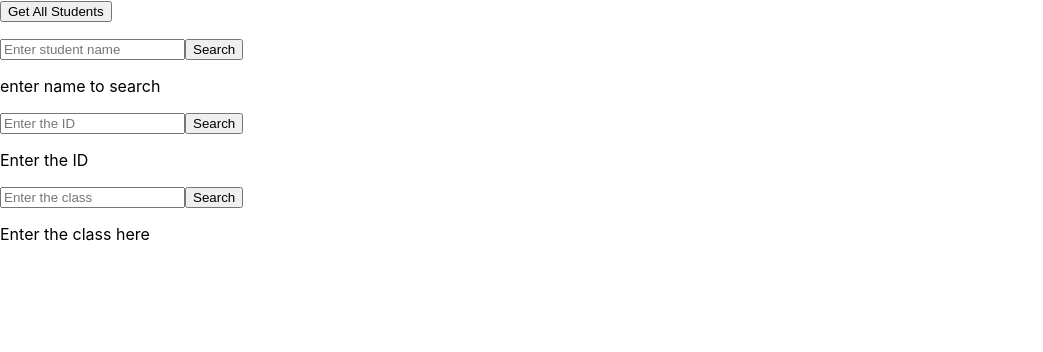
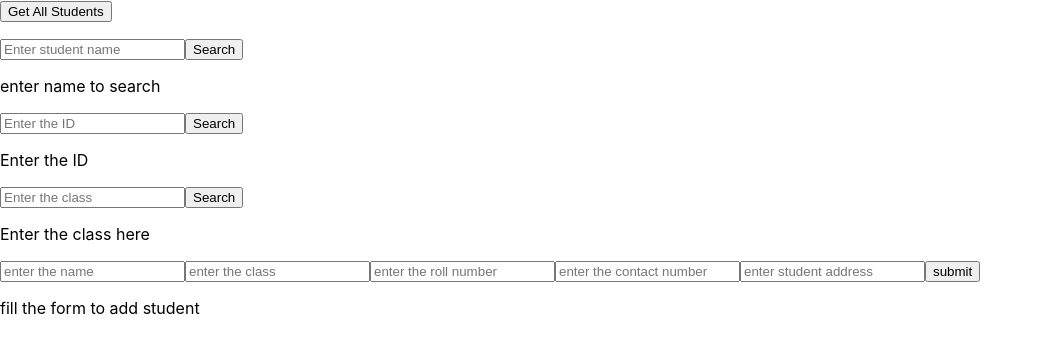
Before and after one commit to vikrant-chauhan1/SchoolFee-Management-System, a React (Create React App) app in the folder fee-management-frontend/: page /students in a window 1280 px wide. Shown: the top 352 px of the page, without its empty margins (0-1043 px from the left). Built offline with nearby package versions, Linux system fonts and the light colour scheme.

Commit message:
added a post request for adding students

```diff
--- a/fee-management-frontend/src/pages/Students.jsx
+++ b/fee-management-frontend/src/pages/Students.jsx
@@ -12,8 +12,15 @@ const Students = ()=>{
     const [studentByClass,SetStudentByClass]= useState([]);
     const [error2,setError2] = useState(null);
     const [studentClass,setStudentClass] = useState("");
+    const [addedStudent,setAddedStudent]=useState([]);
+    const [name,setName] = useState("");
+    const [studentClassToAdd,setStudentClassToAdd] = useState("");
+    const [roll_number,setRoll_number] = useState("");
+    const [contact,setContact] = useState("");
+    const [address,setAddress] = useState("");
 
 
+    // GET FUNC
     // GETTING ALL THE STUDENTS
     const getAllStudents = async(e)=>{
 
@@ -100,16 +107,46 @@ const Students = ()=>{
 
                 }
             });
-            setError2(null)
+            setError2(null);
             SetStudentByClass(res.data);
         } catch (error) {
             setError2("No Student found in this class");
-            console.error(error)
+            console.error(error);
 
 
         }
 
     }
+
+    // POST FUNC
+    const addStudent = async(e)=>{
+        const token = localStorage.getItem("token");
+        setAddedStudent([]);
+
+        try {
+            const res = await axios.post(`http://localhost:5000/api/students`,
+                {
+                    name,
+                    class:studentClassToAdd,
+                    roll_number,
+                    contact,
+                    address
+                },
+                {
+                    headers:{
+                    Authorization:`Bearer ${token}`
+                    }
+                }
+
+
+            )
+            setAddedStudent(res.data);
+        } catch (error) {
+            console.error(error);
+        }
+    }
+
+
 
 
 
@@ -200,6 +237,27 @@ const Students = ()=>{
 
             </div>
 
+            <div>
+                <form  onSubmit={addStudent}>
+                    <input type="text" placeholder="enter the name" value={name} onChange={(e)=>setName(e.target.value)}/>
+                    <input type="text" placeholder="enter the class" value={studentClassToAdd} onChange={(e)=>setStudentClassToAdd(e.target.value)} />
+                    <input type="text" placeholder="enter the roll number" value={roll_number} onChange={(e)=>setRoll_number(e.target.value)} />
+                    <input type="text" placeholder="enter the contact number" value={contact} onChange={(e)=>setContact(e.target.value)} />
+                    <input type="text" placeholder="enter student address" value={address} onChange={(e)=>setAddress(e.target.value)}/>
+                    <button type="submit">submit</button>
+                </form>
+
+                <div>
+                    {addedStudent.length > 0
+                        ?
+                    <div> {addedStudent.map((s,index)=>(
+                        <li key={index}><h3>{s.name}</h3> <p>Roll No: {s.roll_number}</p> <p>Class: {s.class}</p> <p>Contact: {s.contact}</p><p>Address: {s.address}</p></li>
+                    ))} </div>
+                        :
+                    <p>fill the form to add student</p>}
+                </div>
+            </div>
+
         </div>
     );
 
```
